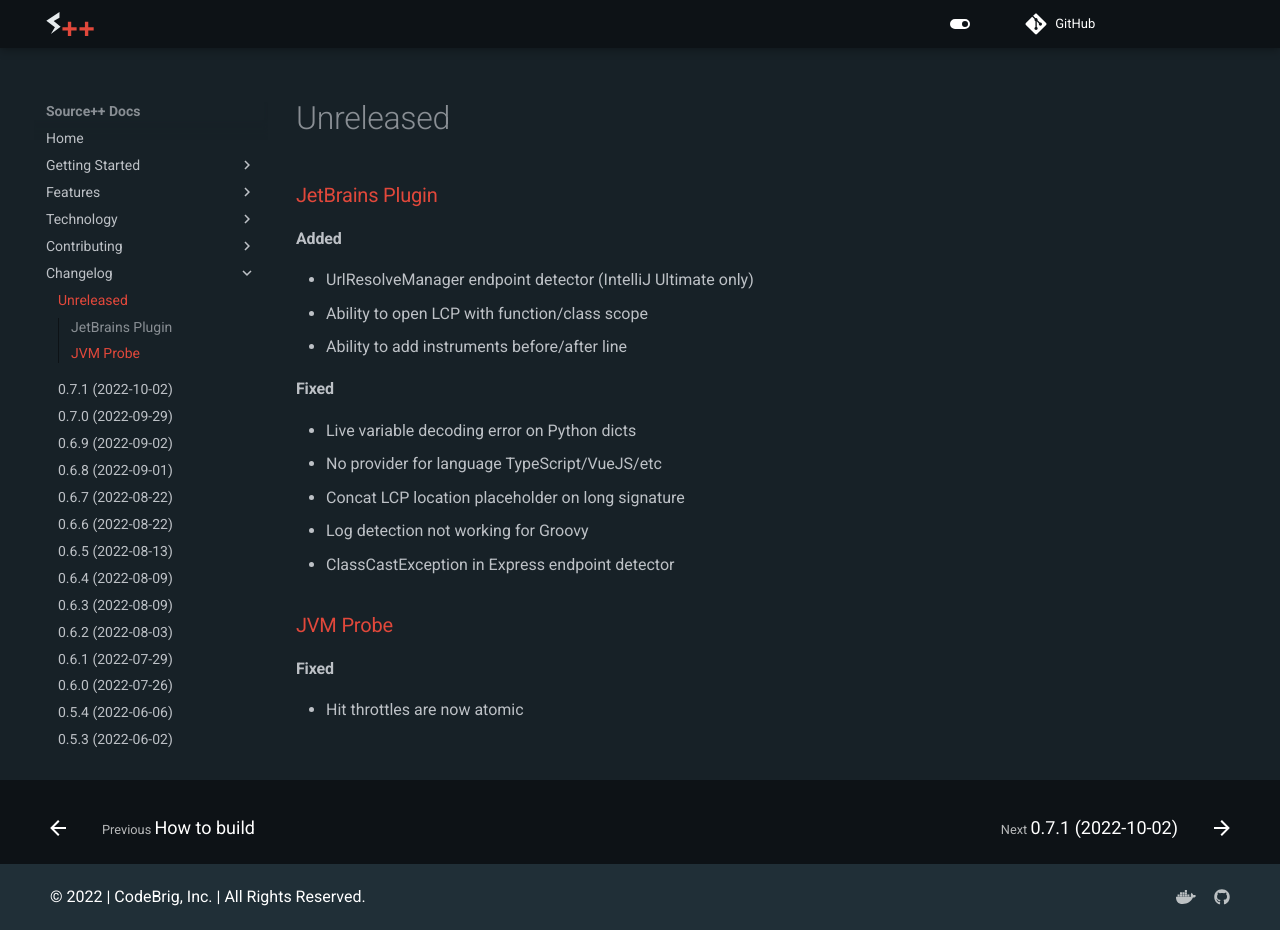
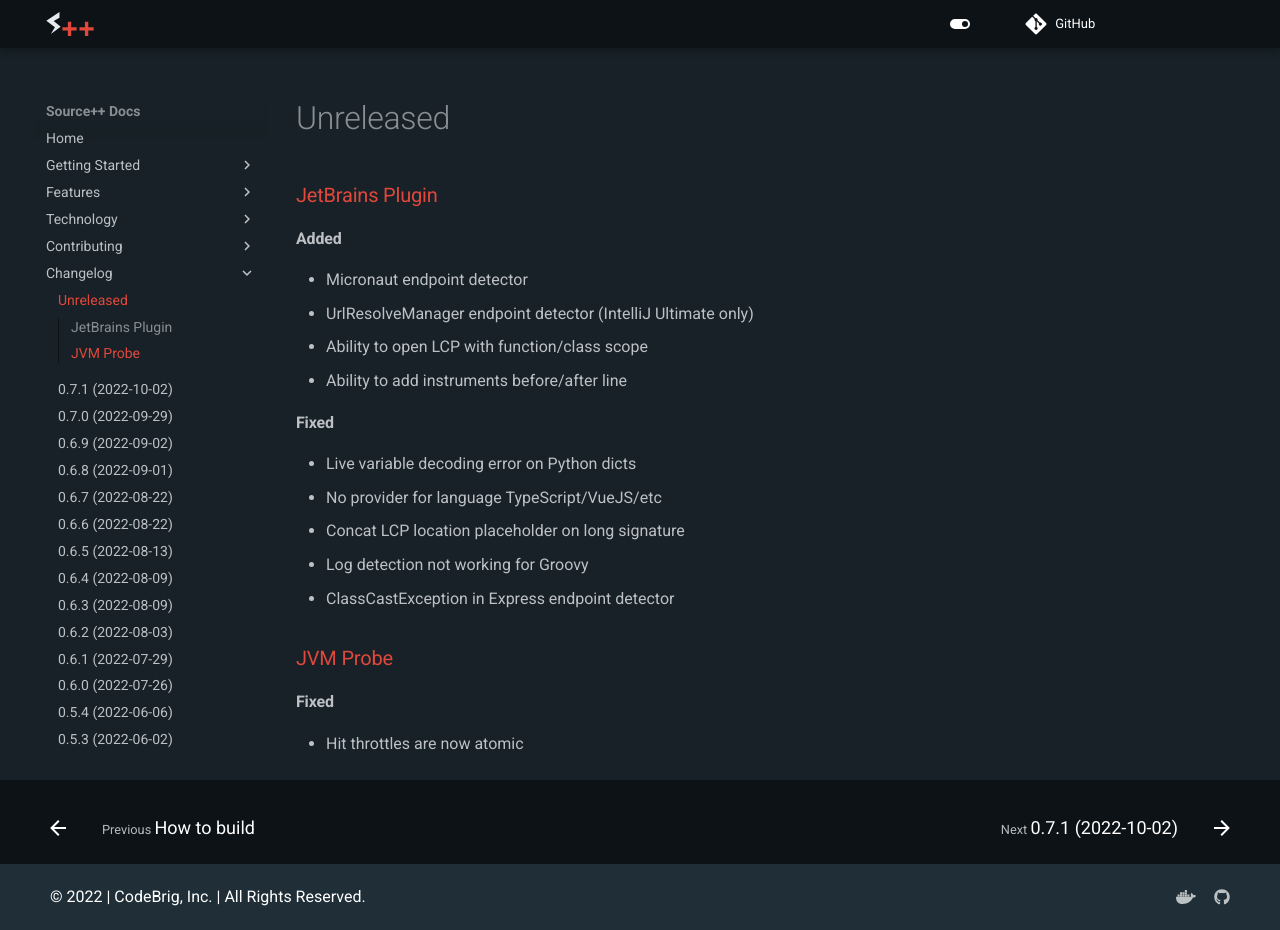
Before and after one commit to sourceplusplus/documentation, an MkDocs documentation site: the page built from docs/changelog/README.md, in a window 1280 px wide and 930 px high. Built offline with MkDocs 1.6.1 and Material for MkDocs 9.7.7, drawn with Linux system fonts in a browser that asks for light colours; comment, search, counter and statistics services are not loaded; the version menu is left out.

Commit message:
docs: changes

```diff
--- a/docs/changelog/README.md
+++ b/docs/changelog/README.md
@@ -3,6 +3,7 @@
 ### [JetBrains Plugin](https://github.com/sourceplusplus/interface-jetbrains)
 
 #### Added
+- Micronaut endpoint detector
 - UrlResolveManager endpoint detector (IntelliJ Ultimate only)
 - Ability to open LCP with function/class scope
 - Ability to add instruments before/after line
```
